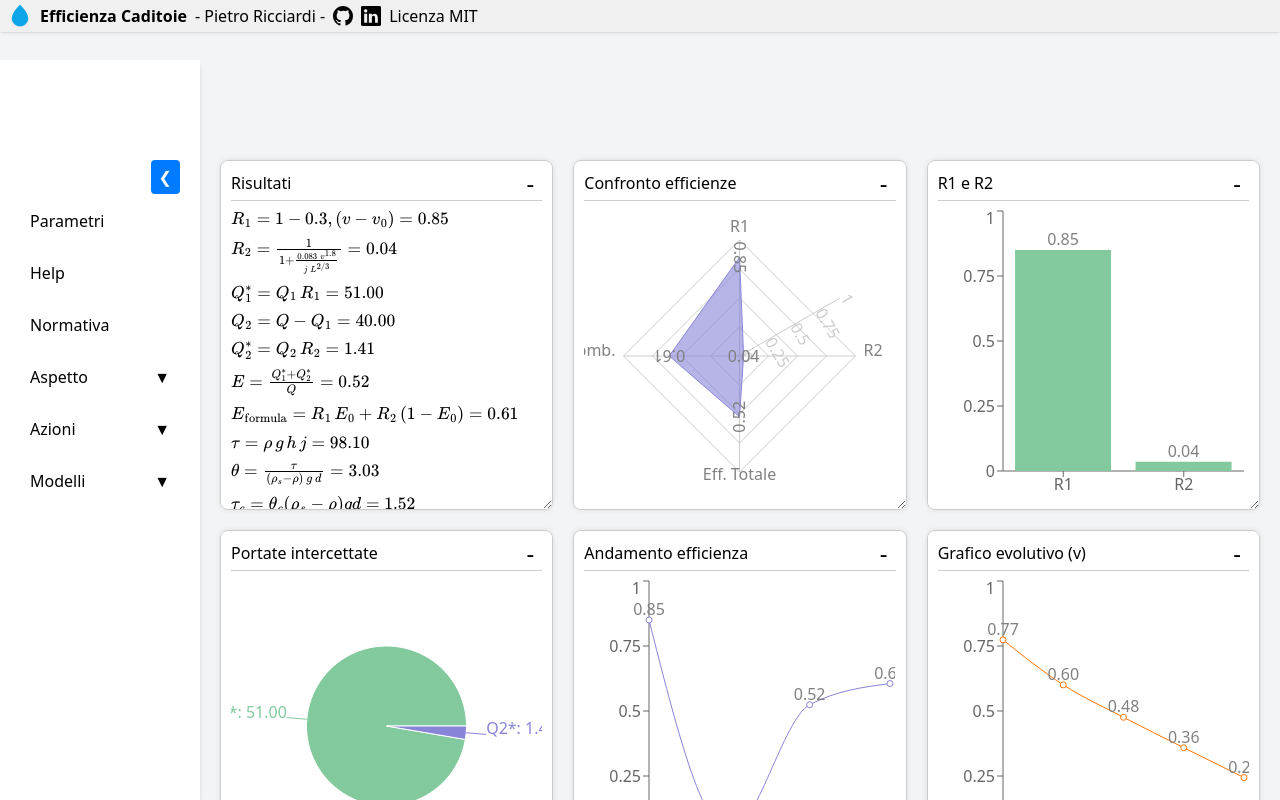
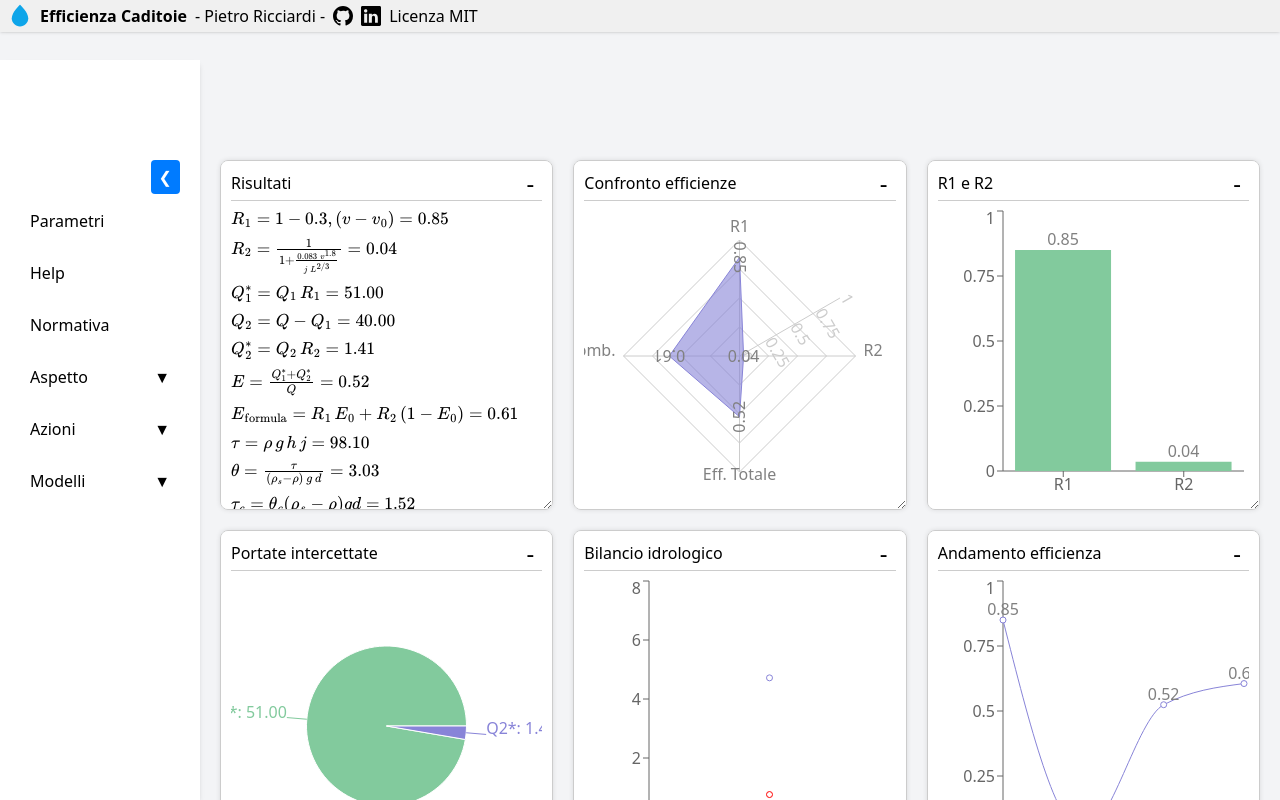
Before and after one commit to Pietro-Ricciardi/Efficienza-Caditoie, a React (Vite) app: page / in a window 1280 px wide. Built offline with nearby package versions, Linux system fonts and the light colour scheme.

Commit message:
Add hydrological balance calculations

```diff
--- a/package.json
+++ b/package.json
@@ -14,7 +14,10 @@
     "react": "^18.2.0",
     "react-dom": "^18.2.0",
     "recharts": "^2.7.2",
-    "prop-types": "^15.8.1"
+    "prop-types": "^15.8.1",
+    "date-fns": "^3.6.0",
+    "numeric": "^1.2.6",
+    "integrate-js": "^1.1.0"
   },
   "devDependencies": {
     "@vitejs/plugin-react": "^4.0.0",
--- a/src/App.jsx
+++ b/src/App.jsx
@@ -30,6 +30,12 @@ import {
   rouseExponent,
   totalLoadEHVR,
 } from "./lib/sediment";
+import {
+  computeET0,
+  computeEffectiveRain,
+  computeMoistureFactor,
+  computeDEffective,
+} from "./lib/hydroBalance";
 
 function exportFile(blob, filename) {
   const url = URL.createObjectURL(blob);
@@ -54,6 +60,10 @@ export default function App() {
     d50: 0.002,
     rhoS: 2650,
     h: 1.0,
+    radiation: 15,
+    tmin: 10,
+    tmax: 25,
+    CN: 75,
   });
 
   const [toasts, setToasts] = useState([]);
@@ -171,6 +181,33 @@ export default function App() {
     { name: "Q2*", value: Q2_star },
   ];
 
+  const ET0 = useMemo(
+    () => computeET0(params.radiation, params.tmin, params.tmax),
+    [params]
+  );
+  const peff = useMemo(
+    () => computeEffectiveRain(rain ?? 0, ET0, { CN: params.CN }),
+    [rain, ET0, params]
+  );
+  const fh = useMemo(
+    () => computeMoistureFactor(params.radiation, ET0),
+    [params.radiation, ET0]
+  );
+  const dEff = useMemo(() => computeDEffective(params.d50, 0.1, fh), [params.d50, fh]);
+
+  const hydroData = useMemo(
+    () => [
+      {
+        label: 'oggi',
+        ET0,
+        P: rain ?? 0,
+        Peff: peff,
+        fh,
+      },
+    ],
+    [ET0, rain, peff, fh]
+  );
+
   const evolutionData = useMemo(
     () => generateEfficiencySeries(params, rangeVar, rangeMin, rangeMax, 5),
     [params, rangeVar, rangeMin, rangeMax]
@@ -193,6 +230,7 @@ export default function App() {
     radar: true,
     bar: true,
     pie: true,
+    hydro: true,
     line: true,
     evolution: true,
     evolutionTable: true,
@@ -205,6 +243,7 @@ export default function App() {
     'radar',
     'bar',
     'pie',
+    'hydro',
     'line',
     'evolution',
     'evolutionTable',
@@ -482,6 +521,7 @@ export default function App() {
             pieData={pieData}
             lineData={lineData}
             sedimentData={sedimentData}
+            hydroData={hydroData}
             params={params}
             evolutionData={evolutionData}
             rangeVar={rangeVar}
--- a/src/components/Graphs.jsx
+++ b/src/components/Graphs.jsx
@@ -24,6 +24,7 @@ import EvolutionTable from './EvolutionTable';
 import SedimentGraphs from './SedimentGraphs';
 import DryAccumulation from './DryAccumulation';
 import Formula from '../Formula';
+import HydroBalanceChart from './HydroBalanceChart';
 
 function Graphs({
   R1,
@@ -38,6 +39,7 @@ function Graphs({
   pieData,
   lineData,
   sedimentData,
+  hydroData,
   params,
   evolutionData,
   rangeVar,
@@ -189,6 +191,7 @@ function Graphs({
         </ResponsiveContainer>
       </Widget>
     ),
+    hydro: <HydroBalanceChart data={hydroData} />,
     line: (
       <Widget
         id="line"
@@ -277,6 +280,7 @@ Graphs.propTypes = {
   pieData: PropTypes.array.isRequired,
   lineData: PropTypes.array.isRequired,
   sedimentData: PropTypes.object,
+  hydroData: PropTypes.array.isRequired,
   params: PropTypes.object.isRequired,
   evolutionData: PropTypes.array.isRequired,
   rangeVar: PropTypes.string.isRequired,
--- /dev/null
+++ b/src/components/HydroBalanceChart.jsx
@@ -0,0 +1,27 @@
+import React from 'react';
+import PropTypes from 'prop-types';
+import { LineChart, Line, XAxis, YAxis, Tooltip, Legend, ResponsiveContainer } from 'recharts';
+import Widget from '../Widget';
+
+export default function HydroBalanceChart({ data }) {
+  return (
+    <Widget id="hydroBalance" title="Bilancio idrologico">
+      <ResponsiveContainer width="100%" height={300}>
+        <LineChart data={data}>
+          <XAxis dataKey="label" />
+          <YAxis />
+          <Tooltip />
+          <Legend />
+          <Line type="monotone" dataKey="ET0" stroke="#8884d8" />
+          <Line type="monotone" dataKey="P" stroke="#82ca9d" />
+          <Line type="monotone" dataKey="Peff" stroke="#ff7300" />
+          <Line type="monotone" dataKey="fh" stroke="#ff0000" />
+        </LineChart>
+      </ResponsiveContainer>
+    </Widget>
+  );
+}
+
+HydroBalanceChart.propTypes = {
+  data: PropTypes.arrayOf(PropTypes.object).isRequired,
+};
--- a/src/components/ParameterControls.jsx
+++ b/src/components/ParameterControls.jsx
@@ -12,7 +12,11 @@ const paramInfo = {
   E0: 'Efficienza geometrica della caditoia.',
   d50: 'Granulometria media (m).',
   rhoS: 'Densità dei sedimenti (kg/m^3).',
-  h: 'Profondità idraulica (m).'
+  h: 'Profondità idraulica (m).',
+  radiation: 'Radiazione solare media giornaliera (MJ/m^2/giorno).',
+  tmin: 'Temperatura minima (°C).',
+  tmax: 'Temperatura massima (°C).',
+  CN: 'Curve Number per il modello SCS-CN.'
 };
 
 const sliderConfig = {
@@ -25,7 +29,11 @@ const sliderConfig = {
   E0: { min: 0, max: 1, step: 0.01 },
   d50: { min: 0, max: 0.1, step: 0.001 },
   rhoS: { min: 0, max: 4000, step: 1 },
-  h: { min: 0, max: 10, step: 0.01 }
+  h: { min: 0, max: 10, step: 0.01 },
+  radiation: { min: 0, max: 30, step: 0.1 },
+  tmin: { min: -20, max: 40, step: 0.5 },
+  tmax: { min: -10, max: 50, step: 0.5 },
+  CN: { min: 30, max: 100, step: 1 }
 };
 
 function ParameterControls({
@@ -166,6 +174,13 @@ function ParameterControls({
         {renderSlider('j')}
       </Widget>
 
+      <Widget id="meteo" title="Bilancio idrologico">
+        {renderSlider('radiation')}
+        {renderSlider('tmin')}
+        {renderSlider('tmax')}
+        {renderSlider('CN')}
+      </Widget>
+
       <Widget id="sedimenti" title="Sedimenti">
         {renderSlider('d50')}
         {renderSlider('rhoS')}
@@ -267,7 +282,11 @@ ParameterControls.propTypes = {
     E0: PropTypes.number.isRequired,
     d50: PropTypes.number.isRequired,
     rhoS: PropTypes.number.isRequired,
-    h: PropTypes.number.isRequired
+    h: PropTypes.number.isRequired,
+    radiation: PropTypes.number.isRequired,
+    tmin: PropTypes.number.isRequired,
+    tmax: PropTypes.number.isRequired,
+    CN: PropTypes.number.isRequired
   }).isRequired,
   infoParam: PropTypes.string,
   toggleInfo: PropTypes.func.isRequired,
--- /dev/null
+++ b/src/lib/hydroBalance.js
@@ -0,0 +1,46 @@
+// Funzioni di bilancio idrologico
+// Documentazione in italiano delle formule
+
+/**
+ * Calcola l'evapotraspirazione di riferimento ET0
+ * utilizzando la formula di Hargreaves.
+ * radiation deve essere in MJ/m^2/giorno
+ * tmin e tmax in °C.
+ */
+export function computeET0(radiation, tmin, tmax) {
+  const tmean = (tmin + tmax) / 2;
+  // 0.0023 (Tmean + 17.8) (Tmax - Tmin)^0.5 Ra
+  return 0.0023 * (tmean + 17.8) * Math.sqrt(Math.max(tmax - tmin, 0)) * radiation;
+}
+
+/**
+ * Stima la pioggia efficace sottraendo ET0 e infiltrazione
+ * secondo il modello SCS-CN.
+ * precip è la pioggia giornaliera [mm].
+ * cnParams include il Curve Number (0-100).
+ */
+export function computeEffectiveRain(precip, et0, cnParams) {
+  const CN = cnParams?.CN ?? 75;
+  const S = 25400 / CN - 254; // [mm]
+  const Ia = 0.2 * S; // infiltrazione iniziale
+  if (precip <= Ia) return 0;
+  const Pe = ((precip - Ia) ** 2) / (precip - Ia + S);
+  return Math.max(Pe - et0, 0);
+}
+
+/**
+ * Calcola un fattore di umidità fh in funzione di
+ * radiazione solare ed ET0 (modello empirico).
+ */
+export function computeMoistureFactor(radiation, et0) {
+  const ratio = radiation / (radiation + et0 + 1e-6);
+  return ratio;
+}
+
+/**
+ * Aggiorna la granulometria effettiva
+ * D_eff = D_nominal * (1 + alpha * fh)
+ */
+export function computeDEffective(D_nominal, alpha, fh) {
+  return D_nominal * (1 + alpha * fh);
+}
```
